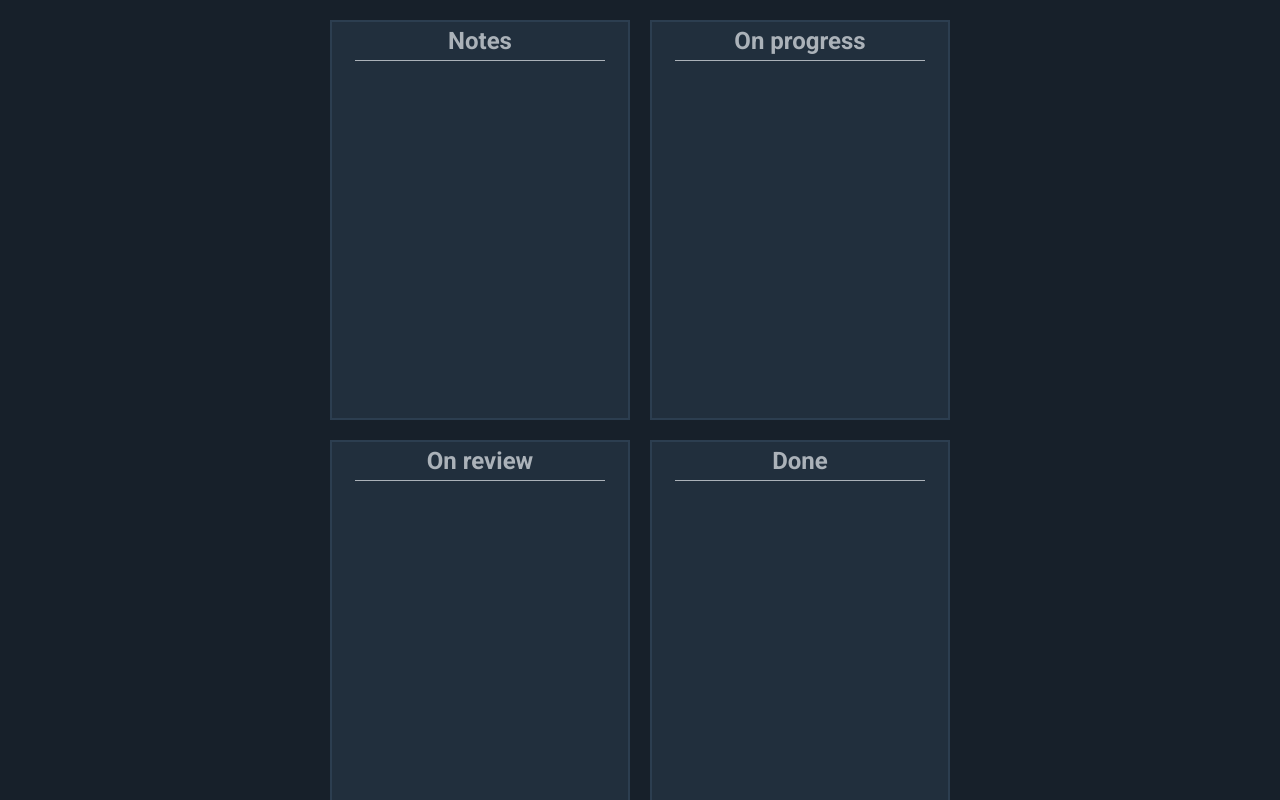
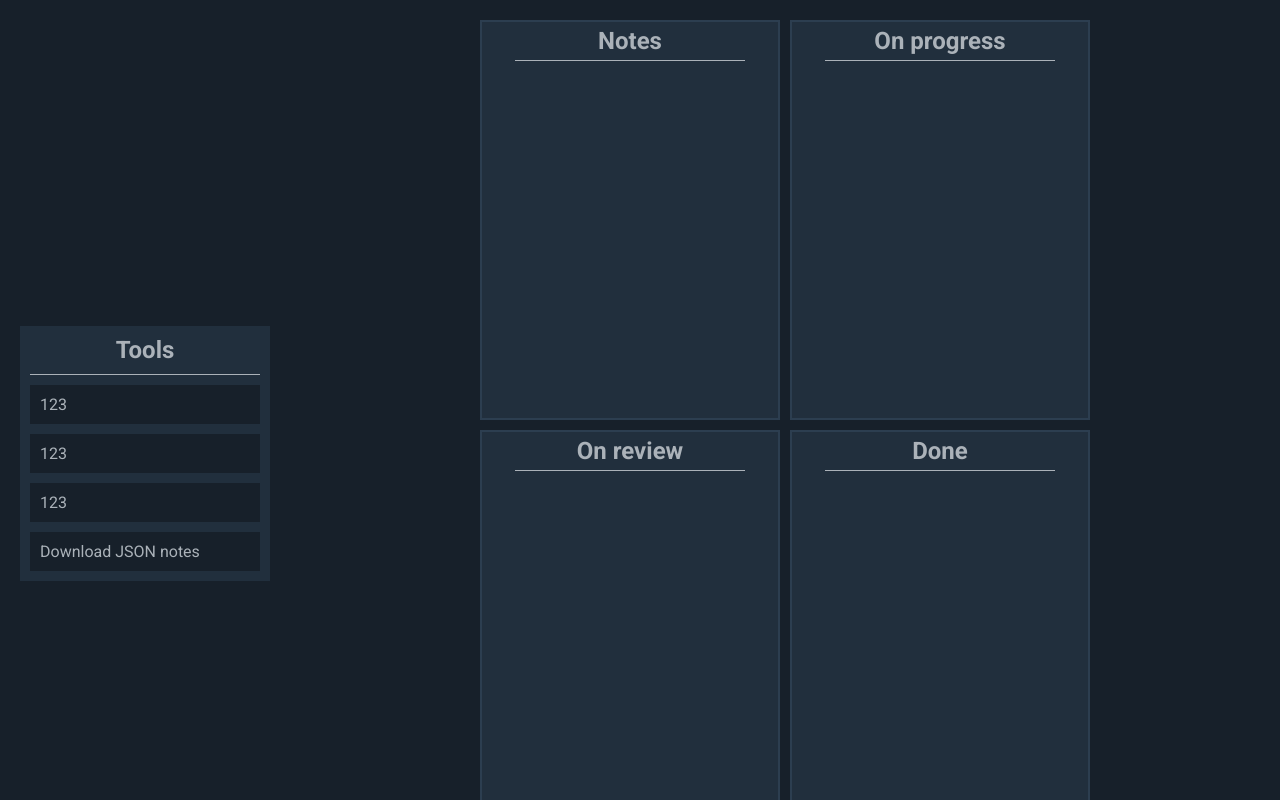
Before and after one commit to FonuaBruh/react-task-list, a React (Vite) app: page / in a window 1280 px wide. Shown: the top 800 px of the page. Built offline with nearby package versions, Linux system fonts and the light colour scheme.

Commit message:
add tools section and adaptive resolution

```diff
--- a/src/components/App.css
+++ b/src/components/App.css
@@ -8,26 +8,61 @@
 
 .app {
 	width: 100vw;
-	min-height: 100vh;
+	height: 100vh;
 	font-family: "Roboto", sans-serif;
 
-	width: 100%;
+	display: flex;
+	align-items: center;
+	justify-content: space-around;
+}
+
+.right-area {
+	display: flex;
+	flex-direction: column;
+	justify-content: center;
+	align-items: center;
+	margin: 0 150px;
+}
+
+.input-area {
+
+}
+
+.board-area {
 	display: grid;
 	grid-template-columns: repeat(4, 300px);
-	gap: 20px;
-	align-items: center;
-	justify-content: center;
-	padding: 20px 0;
+	gap: 10px;
+	margin: 0 20px;
 }
 
-@media screen and (max-width: 1300px) {
+@media screen and (max-width: 1700px) {
+	.board-area {
+		grid-template-columns: repeat(2, 300px);
+		padding-top: 20px;
+	}
+
 	.app {
-		grid-template-columns: repeat(2, 300px);
+		height: auto;
+		width: auto;
+		justify-content: space-around;
 	}
 }
 
-@media screen and (max-width: 670px) {
-	.app {
+@media screen and (max-width: 1070px) {
+	.board-area {
 		grid-template-columns: repeat(1, 300px);
 	}
+
+	.right-area {
+		flex-direction: column-reverse;
+		margin-bottom: 10px;
+	}
+
+	.app {
+		flex-direction: column;
+	}
+
+	.left-area {
+		padding-top: 20px;
+	}
 }
--- a/src/components/App.jsx
+++ b/src/components/App.jsx
@@ -4,6 +4,7 @@ import AddTask from "./common/TaskInput";
 import { useBoards } from "../utils/useBoards";
 import { useDragAndDrop } from "../utils/dragAndDrop";
 import "./App.css";
+import LeftMenu from "./common/LeftMenu";
 
 const initialBoards = [
 	{
@@ -48,6 +49,11 @@ function App() {
 
 	return (
 		<div className="app">
+			<div className="left-area">
+				<LeftMenu />
+			</div>
+			<div className="right-area">
+				<div className="board-area">
 					{boards.map((board) => (
 						<Board
 							key={board.id}
@@ -59,8 +65,10 @@ function App() {
 							onDrop={dropHandler}
 						/>
 					))}
-			<div>
+				</div>
+				<div className="input-area">
 					<AddTask onAddTask={handleAddTask} />
+				</div>
 			</div>
 		</div>
 	);
--- /dev/null
+++ b/src/components/common/LeftMenu/LeftMenu.css
@@ -0,0 +1,40 @@
+.left-menu {
+	width: 250px;
+	background-color: var(--secondary-color);
+	color: var(--text-color);
+	padding: 10px;
+}
+
+.left-menu__title {
+	text-align: center;
+	font-size: 1.5rem;
+	font-weight: 700;
+	margin-bottom: 10px;
+}
+
+.left-menu__list {
+	display: flex;
+	flex-direction: column;
+	gap: 10px;
+}
+
+.left-menu__item {
+	background-color: var(--main-color);
+	padding: 10px;
+	cursor: pointer;
+}
+
+.left-menu__item:hover {
+	background-color: #34495e;
+	color: #fff;
+	scale: 1.02;
+	transition: all 0.3s ease-in-out;
+}
+
+.line {
+	width: 230px;
+	height: 1px;
+	background-color: var(--text-color);
+	margin-bottom: 10px;
+	z-index: 1;
+}
--- /dev/null
+++ b/src/components/common/LeftMenu/LeftMenu.jsx
@@ -0,0 +1,19 @@
+import React from "react";
+import "./LeftMenu.css";
+
+const LeftMenu = () => {
+	return (
+		<div className="left-menu">
+			<div className="left-menu__title">Tools</div>
+			<div className="line"></div>
+			<div className="left-menu__list">
+				<div className="left-menu__item">123</div>
+				<div className="left-menu__item">123</div>
+				<div className="left-menu__item">123</div>
+				<div className="left-menu__item">Download JSON notes</div>
+			</div>
+		</div>
+	);
+};
+
+export default LeftMenu;
--- /dev/null
+++ b/src/components/common/LeftMenu/index.js
@@ -0,0 +1 @@
+export { default } from './LeftMenu';
--- a/src/components/common/TaskInput/TaskInput.css
+++ b/src/components/common/TaskInput/TaskInput.css
@@ -1,5 +1,3 @@
-.task-input-wrapper {}
-
 .add-task {
 	display: flex;
 	gap: 10px;
```
Lines whose indentation alone changed are shown as unchanged.
